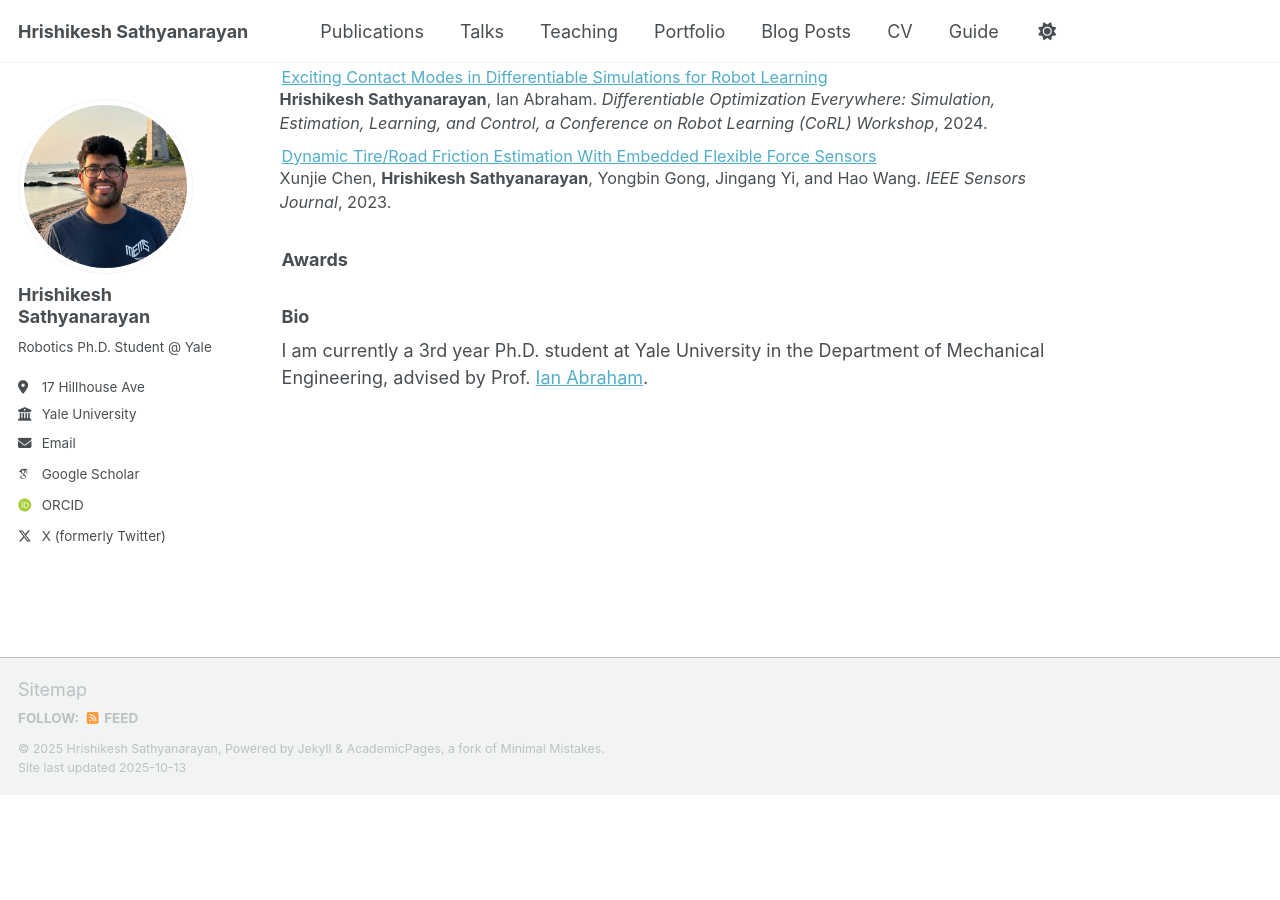
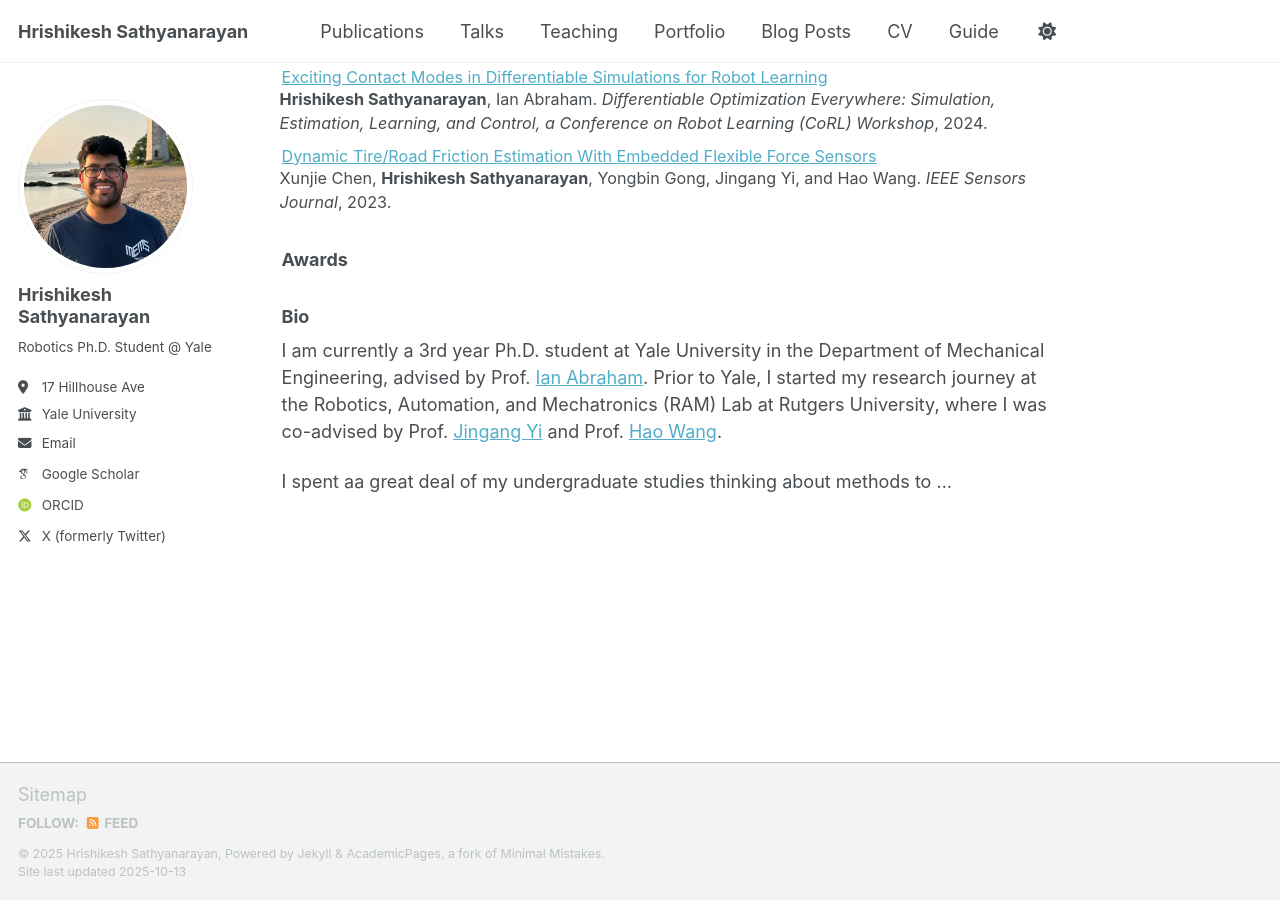
Before and after one commit to HrishiSathya/hrishi-sathya.github.io, a Jekyll site: the page built from _pages/about.md, in a window 1280 px wide and 900 px high, scrolled down 586 px. Built offline with Jekyll 4.4.1, drawn with Linux system fonts in a browser that asks for light colours; some web fonts are replaced; a script that is not in the unit is left out; before the commit the page ends 1381 px from its top, so only the background shows below that.

```diff
--- a/_pages/about.md
+++ b/_pages/about.md
@@ -44,6 +44,9 @@ Specifically, I ask: which uncertain parameters are most sensitive to a given ro
 ### Bio
 
 I am currently a 3rd year Ph.D. student at Yale University in the Department of Mechanical Engineering, advised by Prof. [Ian Abraham](https://engineering.yale.edu/research-and-faculty/faculty-directory/ian-abraham).
+Prior to Yale, I started my research journey at the Robotics, Automation, and Mechatronics (RAM) Lab at Rutgers University, where I was co-advised by Prof. [Jingang Yi](https://mae.rutgers.edu/jingang-yi) and Prof. [Hao Wang](https://cee.rutgers.edu/hao-wang).
+
+I spent aa great deal of my undergraduate studies thinking about methods to ...
 
 <!--
 This is the front page of a website that is powered by the [Academic Pages template](https://github.com/academicpages/academicpages.github.io) and hosted on GitHub pages. [GitHub pages](https://pages.github.com) is a free service in which websites are built and hosted from code and data stored in a GitHub repository, automatically updating when a new commit is made to the repository. This template was forked from the [Minimal Mistakes Jekyll Theme](https://mmistakes.github.io/minimal-mistakes/) created by Michael Rose, and then extended to support the kinds of content that academics have: publications, talks, teaching, a portfolio, blog posts, and a dynamically-generated CV. Incidentally, these same features make it a great template for anyone that needs to show off a professional template!
```
Also changed, not shown: _awards/apfel.md (+1 -1 lines), _awards/aresty.md (+1 -1 lines), _awards/deans.md (+2 -2 lines), _awards/slade.md (+1 -1 lines).
